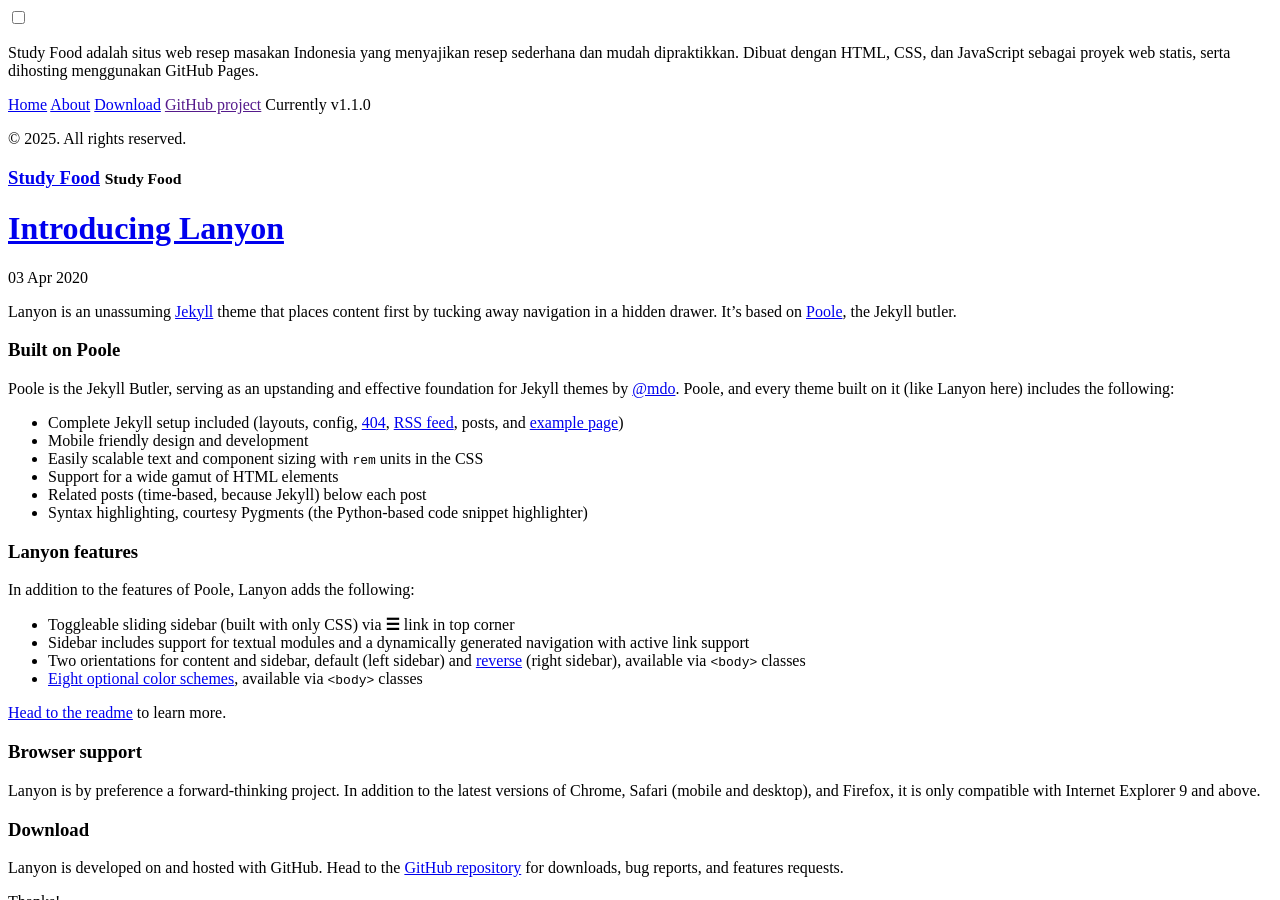
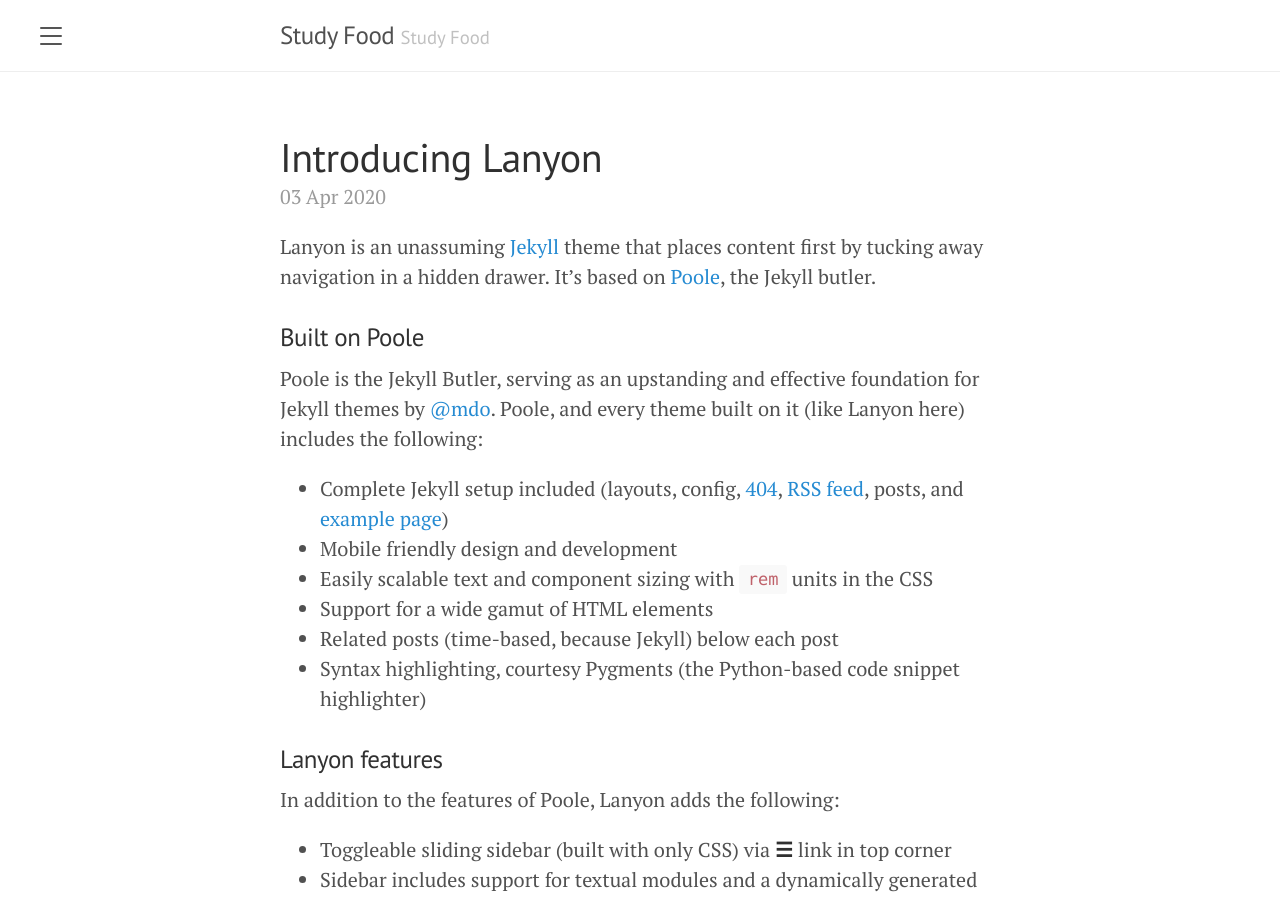
Before and after one commit to studyfood/p, a Jekyll site: the page built from index.html, in a window 1280 px wide and 900 px high. Built offline with Jekyll 4.4.1, drawn with Linux system fonts in a browser that asks for light colours; the list of posts is cut into pages by our own code; some of the changed lines change nothing that is shown.

Commit message:
Update _config.yml

```diff
--- a/_config.yml
+++ b/_config.yml
@@ -3,9 +3,9 @@
 tagline:             'Study Food'
 description:         'Study Food adalah situs web resep masakan Indonesia yang menyajikan resep sederhana dan mudah dipraktikkan. Dibuat dengan HTML, CSS, dan JavaScript sebagai proyek web statis, serta dihosting menggunakan GitHub Pages.'
 url:                 https://studyfood.github.io
-baseurl:             'https://studyfood.github.io'
+# baseurl:             'https://studyfood.github.io'
 paginate:            5
-permalink:           pretty
+# permalink:           pretty
 
 # About/contact
 author:
```
